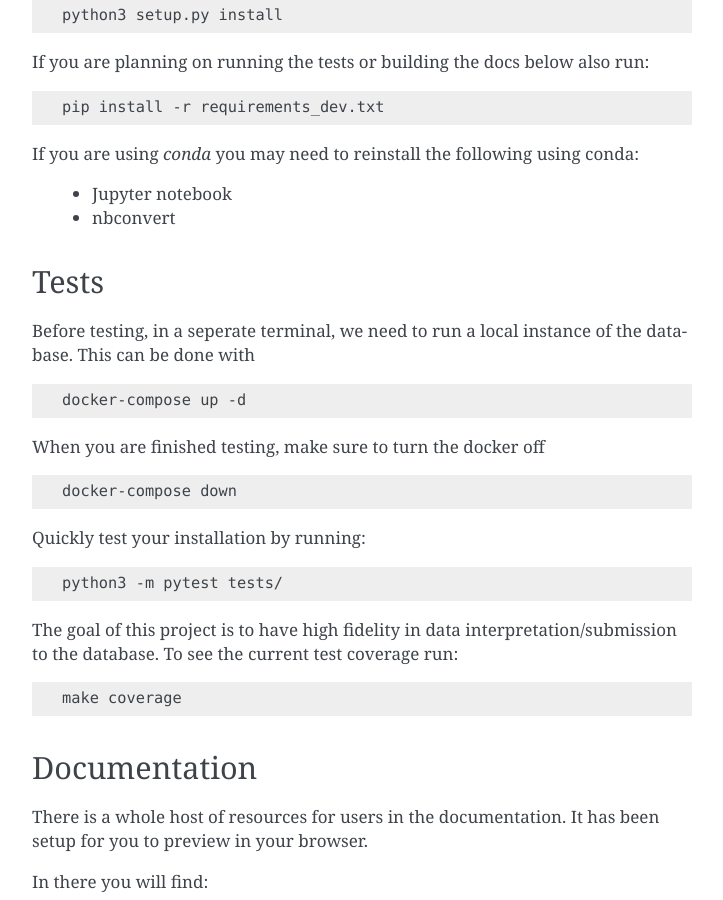
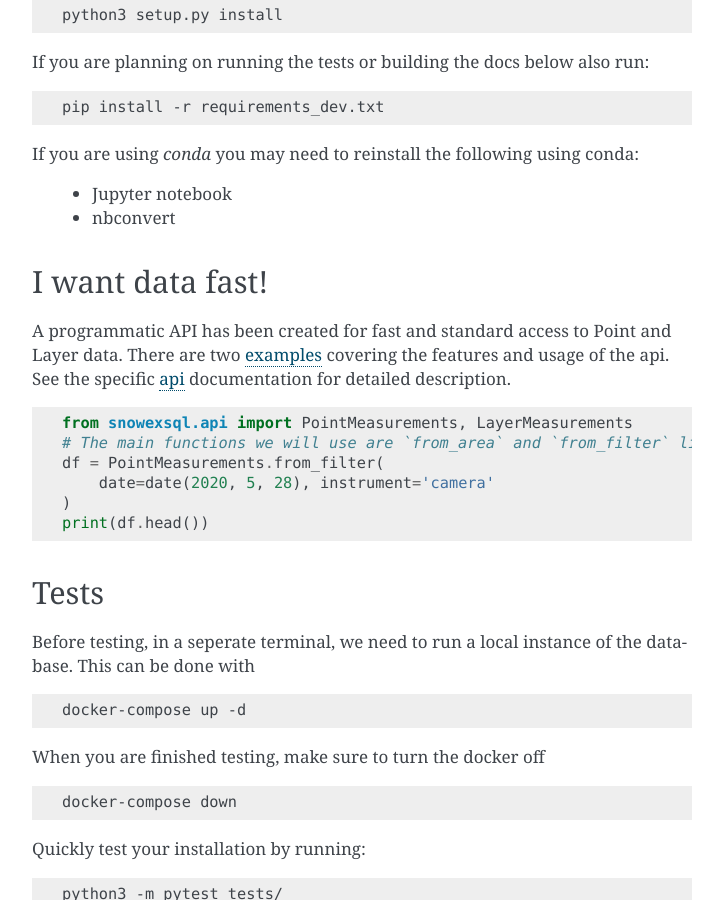
Before and after one commit to SnowEx/snowexsql, a Sphinx documentation site: the page built from docs/readme.rst, in a window 1280 px wide and 900 px high, scrolled down 906 px. Shown: the whole window, without its empty margins (388-1111 px from the left). Built offline with Sphinx 7.4.7, drawn with Linux system fonts in a browser that asks for light colours; pages that are not in the unit, such as notebooks, are missing from menus.

Commit message:
Working on documentation for the API

```diff
--- a/README.rst
+++ b/README.rst
@@ -67,6 +67,25 @@ If you are using `conda` you may need to reinstall the following using conda:
   * Jupyter notebook
   * nbconvert
 
+
+I want data fast!
+-----------------
+A programmatic API has been created for fast and standard
+access to Point and Layer data. There are two examples_ covering the
+features and usage of the api. See the specific api_ documentation for
+detailed description.
+
+.. _api: https://snowexsql.readthedocs.io/en/latest/api.html
+
+.. code-block:: python
+
+    from snowexsql.api import PointMeasurements, LayerMeasurements
+    # The main functions we will use are `from_area` and `from_filter` like this
+    df = PointMeasurements.from_filter(
+        date=date(2020, 5, 28), instrument='camera'
+    )
+    print(df.head())
+
 Tests
 -----
 
```
Also changed, not shown: docs/api.rst (+92 -4 lines).
